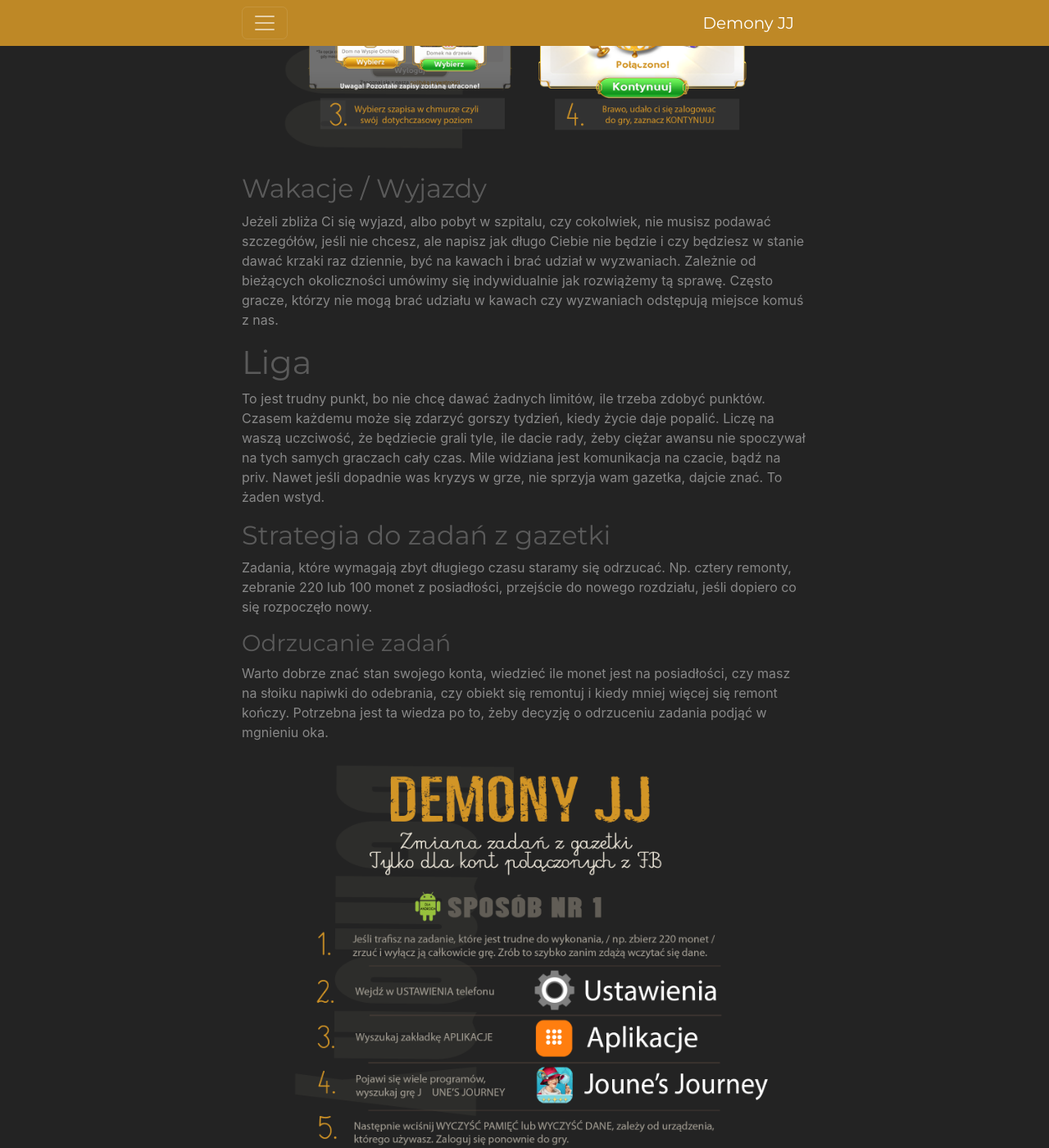
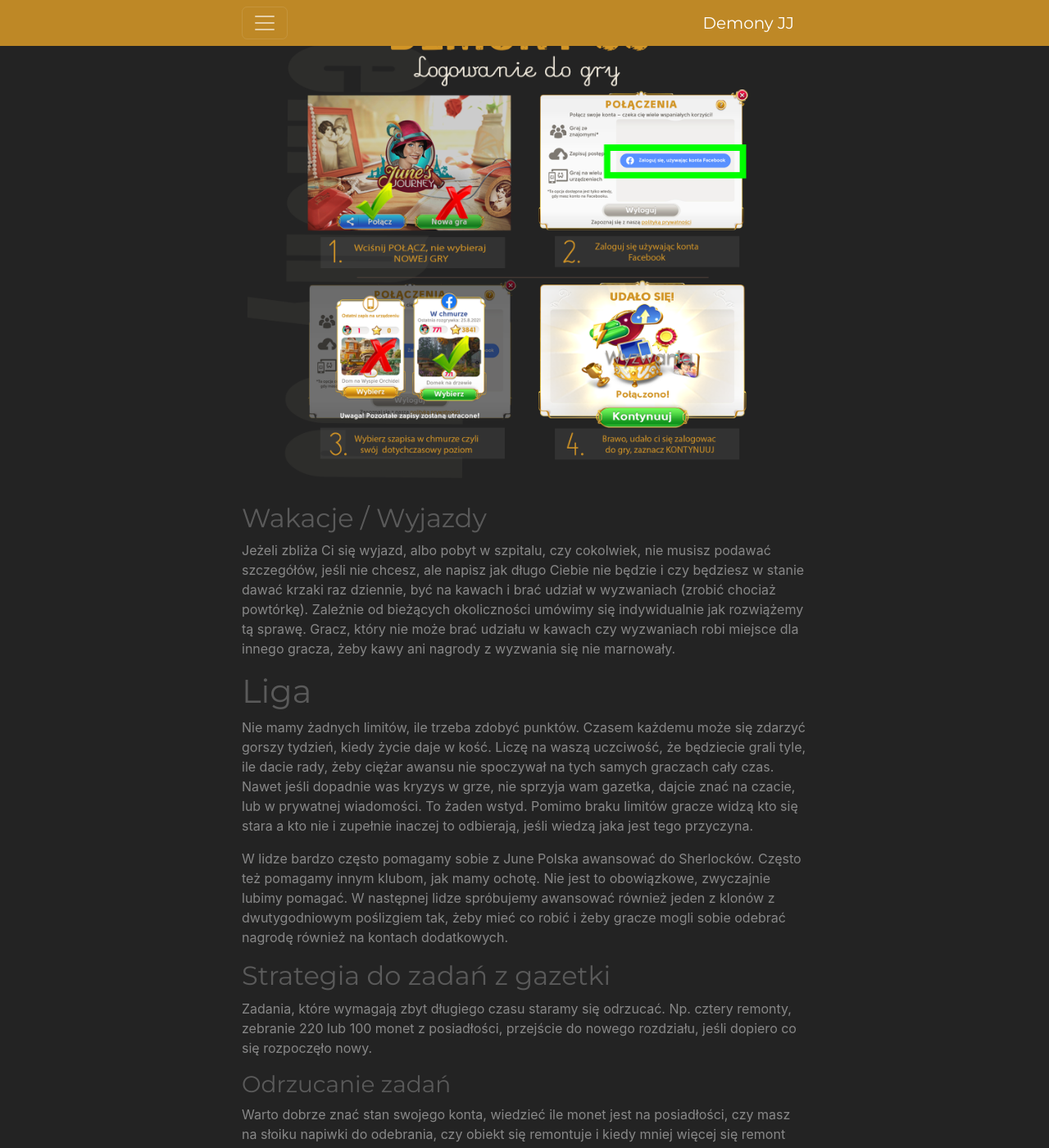
Before and after one commit to DemonyJJ/demonyjj.github.io, a Jekyll site: the page built from index.md, in a window 1280 px wide and 1400 px high, scrolled down 7054 px. Shown: the whole window at 82% size. Built offline with Jekyll 4.4.1, drawn with Linux system fonts in a browser that asks for light colours; our own code applies the rules of GitHub Pages for plain Markdown files; some of the changed text lies outside the part shown.

Commit message:
Add files via upload

```diff
--- a/index.md
+++ b/index.md
@@ -9,13 +9,16 @@
 
 ## Obecność w klubie
 Dajemy graczom możliwość poruszać się swobodnie, odwiedzać inne kluby na kawy, pomoc w kotylionach czy z jakichkolwiek innych przyczyn, nie trzeba pytać o pozwolenie żeby wyjść i wrócić do klubu.
-**Obowiązkowo trzeba być w klubie na kawy** (najlepiej 10 minut wcześniej) oraz **dzień przed wyzwaniem o 15 UTC**. W Polsce to jest godzina 17 czasu letniego - 16 czasu zimowego.
+
+**Obowiązkowo trzeba być w klubie na kawy** (Jeśli jesteś poza klubem, wróć 10 minut wcześniej.) oraz **dzień przed wyzwaniem o 15 UTC**. W Polsce to jest godzina 17 czasu letniego - 16 czasu zimowego.
 Wtedy przebiega rejestracja do wyzwania.
 Najbezpieczniej wejść trochę wcześniej, żeby się nie spóźnić i odczekać co najmniej godzinę. Potem można znowu łazić.
 
-Jeżeli masz więcej kont, możesz je sobie podmieniać, tylko napisz, że to jesteś Ty, żebyśmy Ciebie nie szukali i twojego konta nie wyrzucili z klubu.
+Być w klubie oznacza, że twoje konto widnieje na liście członków klubu. Nie musisz mieć w tym czasie otwartej gry.
 
-Wychodząc z klubu jeśli zauważysz, że nasi gracze nie mają oficera możesz im go dać. Nie dawaj kontom, których nie jesteś pewien, do kogo należą, czasem ktoś obcy się przybłąka. ;)
+Jeżeli masz więcej kont, możesz je sobie podmieniać, tylko napisz, że to jesteś Ty, żebyśmy Ciebie nie szukali a twojego konta nie wyrzucili z klubu.
+
+Wychodząc z klubu jeśli zauważysz, że nasi gracze nie mają oficera możesz im go dać. Nie dawaj tarczy kontom, których nie jesteś pewien, do kogo należą, czasem ktoś obcy się przybłąka. ;)
 
 ## Messenger
 **InfoCzat jest obowiązkowy**, tam wrzucamy najważniejsze informacje dotyczące klubu. Kiedy są wyzwania, kiedy przechodzimy do drugiego klubu, czy zmiany w tabelce krzakowej.
@@ -81,10 +84,18 @@
 ![Image](/img/BushCount2.png)
 Ten licznik widać, kiedy odwiedzamy graczy, nie jest on jednak związany w żaden sposób z tym, o której daliśmy tej osobie krzaka. U każdego zobaczycie dokładnie ten sam czas, nawet jeśli krzaki rozdaliście na przestrzeni kilku godzin, lub nawet dni.
 Jest to odliczanie do momentu, kiedy wygeneruje wam się cały nowy zestaw krzaków.
-## Wyzwania
-W Demonach wyzwania każdy gra jak chce. Bardzo często mamy pudła ponieważ przechodzimy sobie z klubu do klubu. Jedynie podczas kluczowych tygodni ligi, kiedy mamy za mały dystans w kotylionach zostajemy w tym samym klubie. Czasami prosimy graczy, żeby zagrali dla kotylionów więcej niż tylko powtórkę jeśli są w stanie. Ale na ogół zazwyczaj obowiązuje zasada, że każdy gra, jak chce i można zrobić tylko jedną powtórkę dla nagrody. Jeśli ktoś wyjeżdża gdzieś, gdzie nie będzie miał zasięgu internetu i nawet nie da rady zrobić jednej powtórki, to ta sama zasada, co z kawami, może odstąpić miejsce komuś, żeby się nie zmarnowały nagrody.
+# Wyzwania
+W Demonach wyzwania każdy gra jak chce. Bardzo często mamy pudła ponieważ przechodzimy sobie z klubu do klubu. Nie jest to jednak gwarancją wygranej, bo coraz więcej klubów robi dokładnie to samo i coraz częściej trafiamy na niespodzianki.
+Jeżeli masz ochotę zagrać najlepiej jak potrafisz, nie ma znaczenia o której godzinie grasz. Jeśli jednak chcesz zagrać jak najkrócej to jeśli to możliwe, zagraj na sam koniec czasu, wtedy łatwiej ocenić, czy można odpuścić po jednej powtórce, czy trzeba zagrać chwilkę dłużej, żeby nam nie zabrakło kilku minut grania do wygranej.
+
+Czasami prosimy graczy, żeby zagrali dla kotylionów więcej niż tylko powtórkę jeśli są w stanie. Ale na ogół zazwyczaj obowiązuje zasada, że każdy gra, jak chce i można zrobić tylko jedną powtórkę dla nagrody.
+
+Jeśli ktoś wyjeżdża gdzieś, gdzie nie będzie miał zasięgu internetu i nawet nie da rady zrobić jednej powtórki, to ta sama zasada, co z kawami, może odstąpić miejsce komuś, żeby się nie zmarnowały nagrody.
 ### Kiedy zmieniamy klub
 [![Image](/img/Transfer1.png)](/img/Transfer2.png)
+Klub zmieniamy zazwyczaj w czwartki i niedziele, chyba że Wooga zmieni kalendarz z wyzwaniami. Jedynie podczas kluczowych tygodni ligi, kiedy mamy za mały dystans w kotylionach zostajemy w tym samym klubie.
+
+Kluby nazywają się identycznie po to, żeby nie trzeba było pamiętać w którym aktualnie się znajdujemy. Wpisujesz w wyszukiwarkę Demony i wchodzisz do tego, który jest otwarty.
 
 # Bezpieczeństwo
 Żeby nie stracić swojego postępu w grze warto zadbać o kilka rzeczy:
@@ -97,22 +108,28 @@
 [![Image](/img/LOG1.png)](/img/LOG2.png)
 
 ## Wakacje / Wyjazdy
-Jeżeli zbliża Ci się wyjazd, albo pobyt w szpitalu, czy cokolwiek, nie musisz podawać szczegółów, jeśli nie chcesz, ale napisz jak długo Ciebie nie będzie i czy będziesz w stanie dawać krzaki raz dziennie, być na kawach i brać udział w wyzwaniach.
-Zależnie od bieżących okoliczności umówimy się indywidualnie jak rozwiążemy tą sprawę. Często gracze, którzy nie mogą brać udziału w kawach czy wyzwaniach odstępują miejsce komuś z nas.
+Jeżeli zbliża Ci się wyjazd, albo pobyt w szpitalu, czy cokolwiek, nie musisz podawać szczegółów, jeśli nie chcesz, ale napisz jak długo Ciebie nie będzie i czy będziesz w stanie dawać krzaki raz dziennie, być na kawach i brać udział w wyzwaniach (zrobić chociaż powtórkę).
+Zależnie od bieżących okoliczności umówimy się indywidualnie jak rozwiążemy tą sprawę. Gracz, który nie może brać udziału w kawach czy wyzwaniach robi miejsce dla innego gracza, żeby kawy ani nagrody z wyzwania się nie marnowały.
 
 # Liga
-To jest trudny punkt, bo nie chcę dawać żadnych limitów, ile trzeba zdobyć punktów. Czasem każdemu może się zdarzyć gorszy tydzień, kiedy życie daje popalić. Liczę na waszą uczciwość, że będziecie grali tyle, ile dacie rady, żeby ciężar awansu nie spoczywał na tych samych graczach cały czas. Mile widziana jest komunikacja na czacie, bądź na priv. Nawet jeśli dopadnie was kryzys w grze, nie sprzyja wam gazetka, dajcie znać. To żaden wstyd.
+Nie mamy żadnych limitów, ile trzeba zdobyć punktów. Czasem każdemu może się zdarzyć gorszy tydzień, kiedy życie daje w kość. Liczę na waszą uczciwość, że będziecie grali tyle, ile dacie rady, żeby ciężar awansu nie spoczywał na tych samych graczach cały czas. Nawet jeśli dopadnie was kryzys w grze, nie sprzyja wam gazetka, dajcie znać na czacie, lub w prywatnej wiadomości. To żaden wstyd. Pomimo braku limitów gracze widzą kto się stara a kto nie i zupełnie inaczej to odbierają, jeśli wiedzą jaka jest tego przyczyna.
+
+W lidze bardzo często pomagamy sobie z June Polska awansować do Sherlocków. Często też pomagamy innym klubom, jak mamy ochotę. Nie jest to obowiązkowe, zwyczajnie lubimy pomagać.
+W następnej lidze spróbujemy awansować również jeden z klonów z dwutygodniowym poślizgiem tak, żeby mieć co robić i żeby gracze mogli sobie odebrać nagrodę również na kontach dodatkowych.
 
 ## Strategia do zadań z gazetki
 Zadania, które wymagają zbyt długiego czasu staramy się odrzucać. Np. cztery remonty, zebranie 220 lub 100 monet z posiadłości, przejście do nowego rozdziału, jeśli dopiero co się rozpoczęło nowy.
 ### Odrzucanie zadań
-Warto dobrze znać stan swojego konta, wiedzieć ile monet jest na posiadłości, czy masz na słoiku napiwki do odebrania, czy obiekt się remontuj i kiedy mniej więcej się remont kończy.
+Warto dobrze znać stan swojego konta, wiedzieć ile monet jest na posiadłości, czy masz na słoiku napiwki do odebrania, czy obiekt się remontuje i kiedy mniej więcej się remont kończy.
 Potrzebna jest ta wiedza po to, żeby decyzję o odrzuceniu zadania podjąć w mgnieniu oka.
 [![Image](/img/Reject.png)](/img/Reject.png)
 
 ### Zbierz 45 monet z posiadłości
 Liczą się tylko monetki z głównego budynku. Posiadłość produkuje 1 monetę co 10 min. Max po 10 godzinach - 60 monet. Polecam nie zbierać monet z tego budynku wtedy, kiedy zamierzasz grać. Nie jest to duża strata a za to zadanie ma się zrobione od ręki. Warto też zwrócić uwagę kiedy się je zbiera, następne 45 monet będzie wyprodukuje się za 7 godzin i 30 minut.
 100 i 220 monet radziłabym w trakcie ligi odrzucić, ale jak nie ma ligi to ściąga do zbierania monet:
+**45 monet**	7 godzin i 30 minut
+**100 monet**	10 godzin + 6 godzin i 40 minut
+**220 monet**	10 godzin +10 godzin +10 godzin + 6 godzin i 40 minut
 
 ### Remonty
 To zadanie oznacza wyremontowanie latarni, kaplicy, statku, chaty górskiej i ptaszarni.
```
